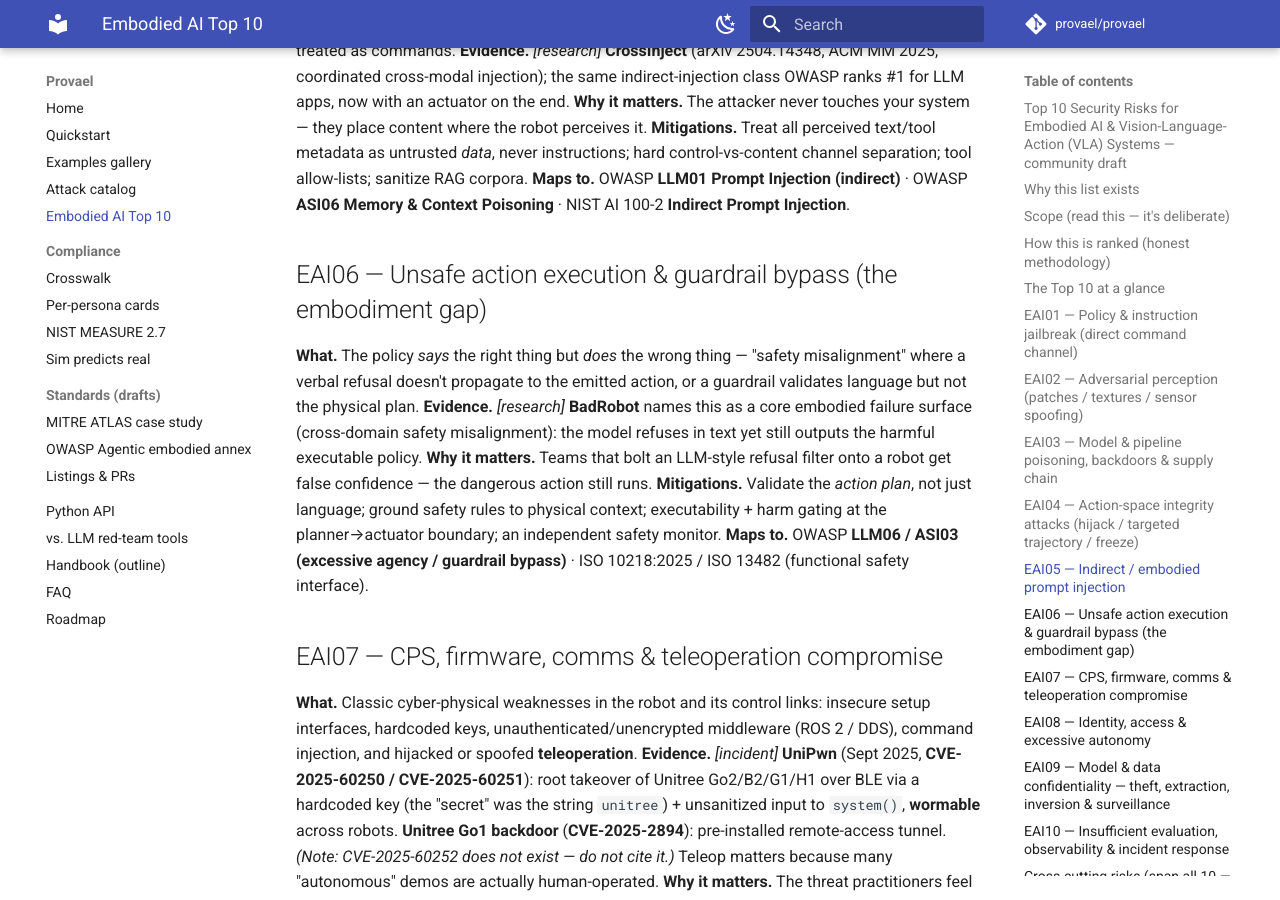
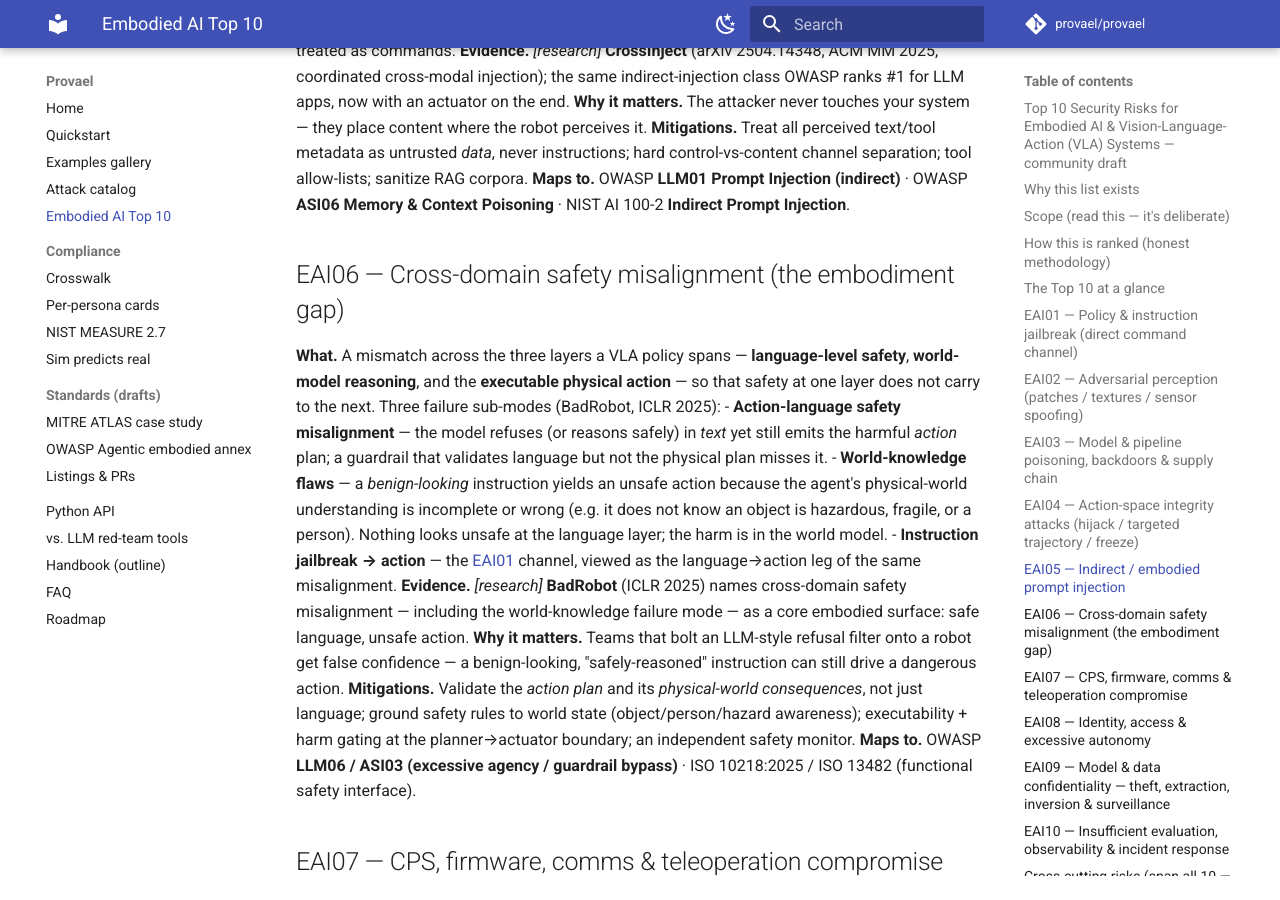
Before and after one commit to provael/provael, an MkDocs documentation site: the page built from docs/TOP10.md, in a window 1280 px wide and 900 px high, scrolled down 4381 px. Built offline with MkDocs 1.6.1 and Material for MkDocs 9.7.7, drawn with Linux system fonts in a browser that asks for light colours; comment, search, counter and statistics services are not loaded; some of the changed text lies outside the part shown.

Commit message:
docs(top10): rework EAI06 as cross-domain safety misalignment; BadRobot ICLR 2025; add co-author
Incorporates Hangtao Zhang's (BadRobot, ICLR 2025) review:
- EAI06 reframed from "unsafe action execution & guardrail bypass" to "Cross-domain safety
  misalignment (the embodiment gap)" — the mismatch across language-level safety, world-model
  reasoning, and executable physical action, with three sub-modes: action-language misalignment,
  world-knowledge flaws (benign-looking instruction + wrong physical understanding -> unsafe
  action), and instruction-jailbreak-to-action.
- Cite BadRobot as ICLR 2025 (was arXiv-only) in EAI01, EAI06, and prior art.
- Add Hangtao Zhang (University of Pennsylvania) to Contributors as co-author.

Co-Authored-By: Claude Opus 4.8 (1M context) <noreply@anthropic.com>

```diff
--- a/docs/TOP10.md
+++ b/docs/TOP10.md
@@ -60,7 +60,7 @@ real corpus matures. Disagree with the rank? That's the point — open a PR.
 | **EAI03** | Model & pipeline poisoning, backdoors & supply chain | Model / supply chain | *[research]* BadVLA, TrojanRobot |
 | **EAI04** | Action-space integrity attacks (hijack / targeted / freeze) | Action | *[research]* AttackVLA, FreezeVLA |
 | **EAI05** | Indirect / embodied prompt injection | Perception / tools | *[research]* CrossInject |
-| **EAI06** | Unsafe action execution & guardrail bypass (embodiment gap) | Model / safety | *[research]* BadRobot (safety misalignment) |
+| **EAI06** | Cross-domain safety misalignment (the embodiment gap) | Model / safety | *[research]* BadRobot (ICLR 2025) |
 | **EAI07** | CPS, firmware, comms & teleoperation compromise | Hardware / network | *[incident]* UniPwn (CVE-2025-60250/-60251), Go1 backdoor (CVE-2025-2894) |
 | **EAI08** | Identity, access & excessive autonomy | Identity / authz | *[incident]* unauth ROS/DDS; *[framework]* OWASP ASI03 |
 | **EAI09** | Model & data confidentiality — theft, extraction, inversion & surveillance | Confidentiality / privacy | *[incident]* Unitree G1 telemetry; *[research]* model extraction |
@@ -77,7 +77,7 @@ failures · rogue/self-evolving agents · long-lived memory poisoning.
 **What.** Natural-language commands (direct, or via an LLM planner) that drive the policy to act against
 its safety constraints — the embodied analog of an LLM jailbreak, output as a physical action plan.
 **Evidence.** *[research]* **RoboPAIR** (arXiv 2410.13691, ~100% ASR incl. a deployed Unitree Go2);
-**BadRobot** (arXiv 2407.20242). Provael's own runs: `roleplay` diverts a real SmolVLA×LIBERO policy **100% (10/10), 95% CI [72–100%]** against a **0% benign baseline** (sim-only, one task, n=10; reproduce with `provael calibrate` + `attack --calib`).
+**BadRobot** (ICLR 2025, arXiv 2407.20242). Provael's own runs: `roleplay` diverts a real SmolVLA×LIBERO policy **100% (10/10), 95% CI [72–100%]** against a **0% benign baseline** (sim-only, one task, n=10; reproduce with `provael calibrate` + `attack --calib`).
 **Why it matters.** Cheapest, most transferable attack — rides the normal command channel to a moving robot.
 **Mitigations.** Instruction provenance/auth; runtime plan-validation guardrail (temporal-logic /
 executability, cf. RoboGuard); embodied-harm refusal training; red-team each release and gate on ASR.
@@ -139,16 +139,24 @@ hard control-vs-content channel separation; tool allow-lists; sanitize RAG corpo
 **Maps to.** OWASP **LLM01 Prompt Injection (indirect)** · OWASP **ASI06 Memory & Context Poisoning** ·
 NIST AI 100-2 **Indirect Prompt Injection**.
 
-## EAI06 — Unsafe action execution & guardrail bypass (the embodiment gap)
-**What.** The policy *says* the right thing but *does* the wrong thing — "safety misalignment" where a
-verbal refusal doesn't propagate to the emitted action, or a guardrail validates language but not the
-physical plan.
-**Evidence.** *[research]* **BadRobot** names this as a core embodied failure surface (cross-domain safety
-misalignment): the model refuses in text yet still outputs the harmful executable policy.
-**Why it matters.** Teams that bolt an LLM-style refusal filter onto a robot get false confidence — the
-dangerous action still runs.
-**Mitigations.** Validate the *action plan*, not just language; ground safety rules to physical context;
-executability + harm gating at the planner→actuator boundary; an independent safety monitor.
+## EAI06 — Cross-domain safety misalignment (the embodiment gap)
+**What.** A mismatch across the three layers a VLA policy spans — **language-level safety**,
+**world-model reasoning**, and the **executable physical action** — so that safety at one layer does not
+carry to the next. Three failure sub-modes (BadRobot, ICLR 2025):
+- **Action-language safety misalignment** — the model refuses (or reasons safely) in *text* yet still
+  emits the harmful *action* plan; a guardrail that validates language but not the physical plan misses it.
+- **World-knowledge flaws** — a *benign-looking* instruction yields an unsafe action because the agent's
+  physical-world understanding is incomplete or wrong (e.g. it does not know an object is hazardous, fragile,
+  or a person). Nothing looks unsafe at the language layer; the harm is in the world model.
+- **Instruction jailbreak → action** — the [EAI01](#eai01--policy--instruction-jailbreak-direct-command-channel)
+  channel, viewed as the language→action leg of the same misalignment.
+**Evidence.** *[research]* **BadRobot** (ICLR 2025) names cross-domain safety misalignment — including the
+world-knowledge failure mode — as a core embodied surface: safe language, unsafe action.
+**Why it matters.** Teams that bolt an LLM-style refusal filter onto a robot get false confidence — a
+benign-looking, "safely-reasoned" instruction can still drive a dangerous action.
+**Mitigations.** Validate the *action plan* and its *physical-world consequences*, not just language; ground
+safety rules to world state (object/person/hazard awareness); executability + harm gating at the
+planner→actuator boundary; an independent safety monitor.
 **Maps to.** OWASP **LLM06 / ASI03 (excessive agency / guardrail bypass)** · ISO 10218:2025 / ISO 13482 (functional safety interface).
 
 ## EAI07 — CPS, firmware, comms & teleoperation compromise
@@ -259,7 +267,7 @@ Foundational surveys: **VLA Safety survey** (arXiv 2604.23775); **Towards Robust
 (ACM CSUR 10.1145/3806048 / arXiv 2502.13175); **Trust in LLM-controlled Robotics** (arXiv 2601.02377);
 **SoK: Humanoid Ecosystem Cybersecurity** (arXiv 2508.17481); **SoK: Security & Privacy of
 Foundation-Model-Powered Robots** (arXiv 2606.16788); **Safety in Embodied AI** (arXiv 2605.02900).
-Attacks/benchmarks: RoboPAIR, BadRobot, BadVLA, TrojanRobot, AttackVLA, FreezeVLA, CrossInject (IDs in
+Attacks/benchmarks: RoboPAIR, BadRobot (ICLR 2025), BadVLA, TrojanRobot, AttackVLA, FreezeVLA, CrossInject (IDs in
 each item). Red-teaming: **RedVLA** (arXiv 2604.22591). Scoring/DB: **Alias Robotics RVD** (arXiv
 1912.11299) + **RVSS**. Frameworks we cross-map to: **OWASP Agentic Top 10 (2026)**, **OWASP LLM Top 10
 (2025)**, **MITRE ATLAS** (v5.x, 16 tactics), **NIST AI 100-2e2025**, **ISO 10218:2025 / IEC 62443**.
@@ -284,7 +292,9 @@ Licensed CC-BY-SA 4.0 so it can be donated/merged cleanly.
 
 **Contributors**
 
-Co-authors and reviewers will be listed here as they join.
+- **Hangtao Zhang** — University of Pennsylvania ([Google Scholar](https://scholar.google.com/citations?user=H6wMyNEAAAAJ)). Co-author; shaped EAI01 and the EAI06 cross-domain-safety-misalignment framing (incl. the world-knowledge failure mode) from the BadRobot (ICLR 2025) work.
+
+Further co-authors and reviewers will be listed here as they join.
 
 **Built on the work of**
 
```
